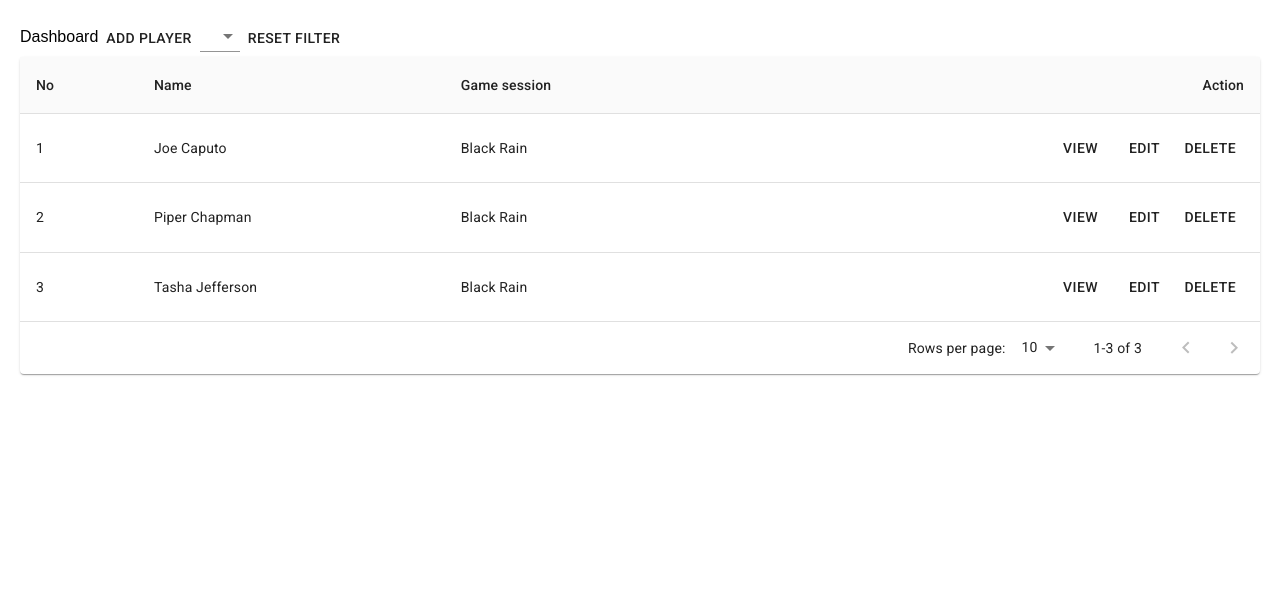
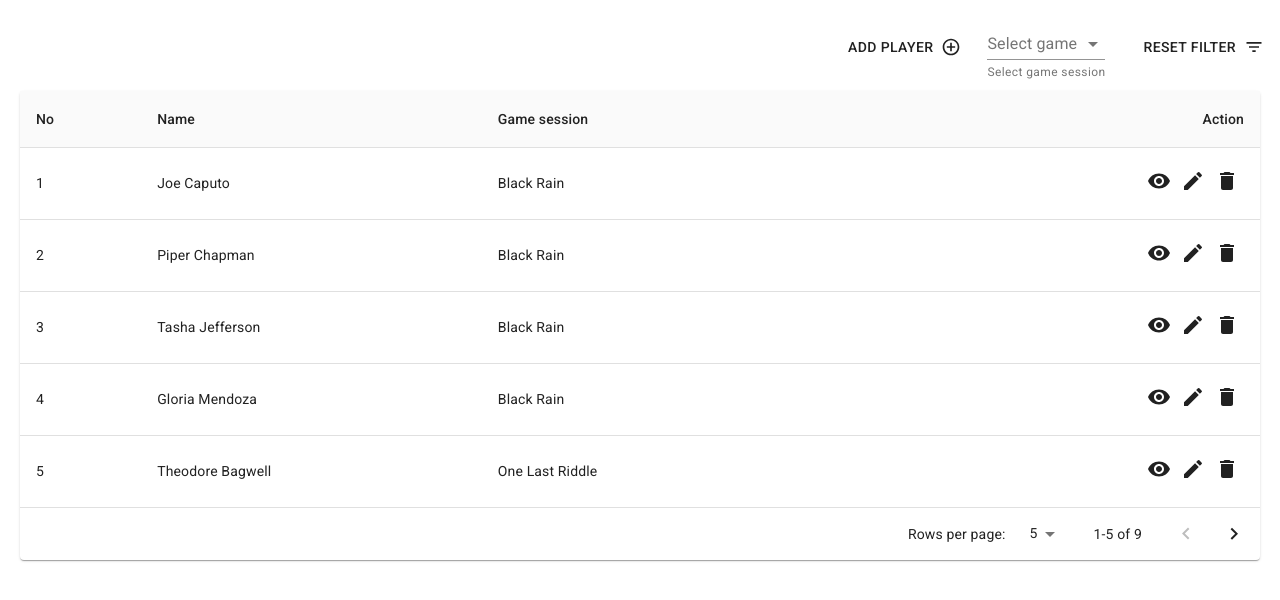
Before and after one commit to iamprakash4/tabletop, a React (Create React App) app: page /dashboard in a window 1280 px wide. Shown: the top 600 px of the page. Built offline with nearby package versions, Linux system fonts and the light colour scheme.

Commit message:
UI improvements

```diff
--- a/src/Dashboard/Dashboard.component.js
+++ b/src/Dashboard/Dashboard.component.js
@@ -18,7 +18,15 @@ import Grid from '@material-ui/core/Grid';
 import Box from '@material-ui/core/Box';
 import { styled } from '@material-ui/core/styles';
 import MenuItem from '@material-ui/core/MenuItem';
-
+import AddCircleOutlineIcon from '@material-ui/icons/AddCircleOutline';
+import RemoveRedEye from '@material-ui/icons/RemoveRedEye';
+import Edit from '@material-ui/icons/Edit';
+import Delete from '@material-ui/icons/Delete';
+import FilterList from '@material-ui/icons/FilterList';
+import InputLabel from '@material-ui/core/InputLabel';
+import FormHelperText from '@material-ui/core/FormHelperText';
+import FormControl from '@material-ui/core/FormControl';
+import Select from '@material-ui/core/Select';
 const columns = [
     {
         id: 'id',
@@ -63,6 +71,12 @@ const rows = [
     {id:1, first_name: "Joe", last_name: "Caputo", contact_number: '07658312387', game_session: 'Black Rain'},
     {id:2, first_name: "Piper", last_name: "Chapman", contact_number: '07142548798', game_session: 'Black Rain'},
     {id:3, first_name: "Tasha", last_name: "Jefferson", contact_number: '07998987220', game_session: 'Black Rain'},
+    {id:4, first_name: "Gloria", last_name: "Mendoza", contact_number: '07512645873', game_session: 'Black Rain'},
+    {id:5, first_name: "Theodore", last_name: "Bagwell", contact_number: '07561384896', game_session: 'One Last Riddle'},
+    {id:6, first_name: "Brad", last_name: "Bellick", contact_number: '07883256418', game_session: 'One Last Riddle'},
+    {id:7, first_name: "Lincoln", last_name: "Burrows", contact_number: '07112356983', game_session: 'One Last Riddle'},
+    {id:8, first_name: "Fernando", last_name: "Sucre", contact_number: '07963212321', game_session: 'One Last Riddle'},
+    {id:9, first_name: "Sara", last_name: "Tancredi", contact_number: '07954186684', game_session: 'One Last Riddle'},
    ]
 
 class Dashboard extends PureComponent  {
@@ -71,7 +85,7 @@ class Dashboard extends PureComponent  {
         super()
         this.state = {
             page : 0,
-            rowsPerPage : 10,
+            rowsPerPage : 5,
             isAddPlayer : false,
             isDeletePlayer : false,
             isEdit: false,
@@ -80,7 +94,8 @@ class Dashboard extends PureComponent  {
             player:{},
             rows:rows,
             id:rows.length,
-            filterRow :null
+            filterRow :null,
+            filterValue: ''
         }
     }
 
@@ -133,9 +148,9 @@ class Dashboard extends PureComponent  {
                                 {row.game_session}
                               </TableCell>
                               <TableCell key={row.first_name} align={'right'}>
-                                <Button onClick={this.viewPlayerDialogOpen(row)}>View</Button>
-                                <Button onClick={this.editPlayerDialogOpen(row)}>Edit</Button>
-                                <Button onClick ={this.deletePlayerDialogOpen(row)}>delete</Button>
+                                <RemoveRedEye onClick={this.viewPlayerDialogOpen(row)} style={{padding: '5px', cursor:'pointer'}} />
+                                <Edit onClick={this.editPlayerDialogOpen(row)} style={{padding: '5px', cursor:'pointer'}} />
+                                <Delete onClick ={this.deletePlayerDialogOpen(row)} style={{padding: '5px', cursor:'pointer'}} />
                               </TableCell>
                         </TableRow>
                       );
@@ -144,7 +159,7 @@ class Dashboard extends PureComponent  {
               </Table>
             </TableContainer>
             <TablePagination
-              rowsPerPageOptions={[10, 25, 100]}
+              rowsPerPageOptions={[5, 10, 25, 100]}
               component="div"
               count={rows.length}
               rowsPerPage={rowsPerPage}
@@ -232,7 +247,8 @@ class Dashboard extends PureComponent  {
         return item.game_session === e.target.value
     })
     this.setState({
-        filterRow : filterRow
+        filterRow : filterRow,
+        filterValue : e.target.value
     })
    }
 
@@ -352,8 +368,8 @@ class Dashboard extends PureComponent  {
                     </DialogContentText>
                 </DialogContent>
                 <DialogActions>
-                    <Button onClick={this.addPlayerClose}>Disagree</Button>
-                    <Button type= {'submit'} autoFocus> Agree </Button>
+                    <Button onClick={this.addPlayerClose}>Cancel</Button>
+                    <Button type= {'submit'} autoFocus> {this.state.isEdit ?  "Update" : "Save" } </Button>
                 </DialogActions>
             </form>
             </Dialog>
@@ -442,39 +458,57 @@ class Dashboard extends PureComponent  {
                     </DialogContentText>
                 </DialogContent>
                 <DialogActions>
-                    <Button onClick={this.deletePlayerClose}>Disagree</Button>
+                    <Button onClick={this.deletePlayerClose}>Cancel</Button>
                     <Button onClick={this.handleDeletePlayer} autoFocus> Agree </Button>
                 </DialogActions>
             </Dialog>
         )
     }
 
-    render() {
-        return (
-            <div>
-                Dashboard
-                <Button onClick={this.addPlayerDialogOpen}>Add Player</Button>
-                <TextField
-                    id="outlined-select-currency"
-                    select
-                    name = 'game_session'
-                    defaultValue = {this.state.player.game_session}
-                    onChange = {this.handleFilter}
+    getHeader =()=>{
+        return(
+            <Grid container justifyContent="flex-end" spacing={2}>
+                <Button onClick={this.addPlayerDialogOpen} endIcon={<AddCircleOutlineIcon />} style={{paddingRight:'30px'}} >Add Player</Button>
+                <FormControl  xs={{width: 620 }} style={{paddingRight:'30px'}}>
+                    <InputLabel >Select game</InputLabel>
+                    <Select
+                        value={this.state.filterValue}
+                        onChange={this.handleFilter}
                     >
                         {gameSession.map((option) => (
                             <MenuItem key={option} value={option}>
                                 {option}
                             </MenuItem>
                         ))}
-                </TextField>
-                <Button onClick={()=>{
+                    </Select>
+                    <FormHelperText>Select game session</FormHelperText>
+                </FormControl>
+                <Button
+                    onClick={()=>{
                         this.setState({
-                        filterRow: null
+                            filterRow: null,
+                            filterValue:''
                         })
-                }}>
+                    }}
+                    endIcon={<FilterList />}
+                >
                     Reset filter
                 </Button>
+            </Grid>
+        )
+    }
+
+    render() {
+        return (
+            <div>
+                <Grid sx={{ flexGrow: 1 }} container spacing={2}>
+                    <Grid item xs={12} >
+                        {this.getHeader()}
+                    </Grid>
+                    <Grid item xs={12}>
                         {this.getPlayerList()}
+                    </Grid>
+                </Grid>
                 {this.addPlayer()}
                 {this.viewPlayer()}
                 {this.deletePlayerDialog()}
--- a/src/Login/Login.component.js
+++ b/src/Login/Login.component.js
@@ -1,20 +1,53 @@
 import React, { Component } from 'react';
 import Button from '@material-ui/core/Button';
 import { withStyles } from "@material-ui/styles";
+import Card from '@material-ui/core/Card';
+import CardActions from '@material-ui/core/CardActions';
+import CardContent from '@material-ui/core/CardContent';
+import CardMedia from '@material-ui/core/CardMedia';
+import Typography from '@material-ui/core/Typography';
+import Grid from '@material-ui/core/Grid';
+import image from'../image/images.jpg';
+
 
 class Login extends Component {
     render() {
         return (
             <div>
-                <Button onClick={()=>{
-                    this.props.history.push('/dashboard')
-                }}>
-                    Login
-                </Button>
+                <Grid sx={{ flexGrow: 1 }} container spacing={2}>
+                    <Grid item xs={12}>
+                        <Grid  container justifyContent="center">
+                            <Card sx={{ maxWidth: 345 }}>
+                                <CardMedia
+                                    component="img"
+                                    alt="green iguana"
+                                    height="140"
+                                    image={image}
+                                />
+                                <CardContent>
+                                    <Typography gutterBottom variant="h5" component="div">
+                                        Game Store
+                                    </Typography>
+                                    <Typography variant="body2" color="text.secondary">
+                                        We are tracking game players. Please click to continue.
+                                    </Typography>
+                                </CardContent>
+                                <CardActions>
+                                    <Button
+                                        color = "secondary"
+                                        onClick={()=>{
+                                            this.props.history.push('/dashboard')
+                                        }}
+                                    >
+                                        Click here
+                                    </Button>
+                                </CardActions>
+                            </Card>
+                        </Grid>
+                    </Grid>
+                </Grid>
             </div>
         );
     }
 }
-
-// export default Login;
 export default withStyles({ withTheme: true })(Login);
```
Also changed, not shown: src/image/images.jpg (added). Lines whose indentation alone changed are shown as unchanged.
